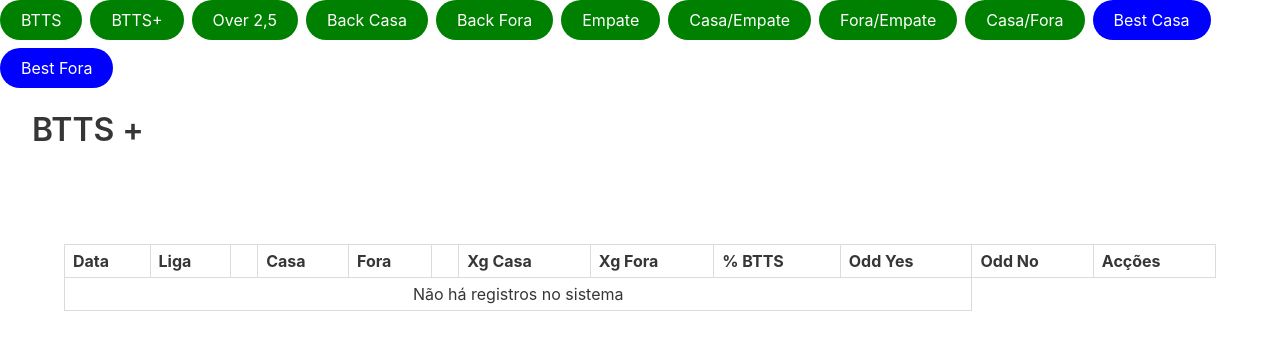
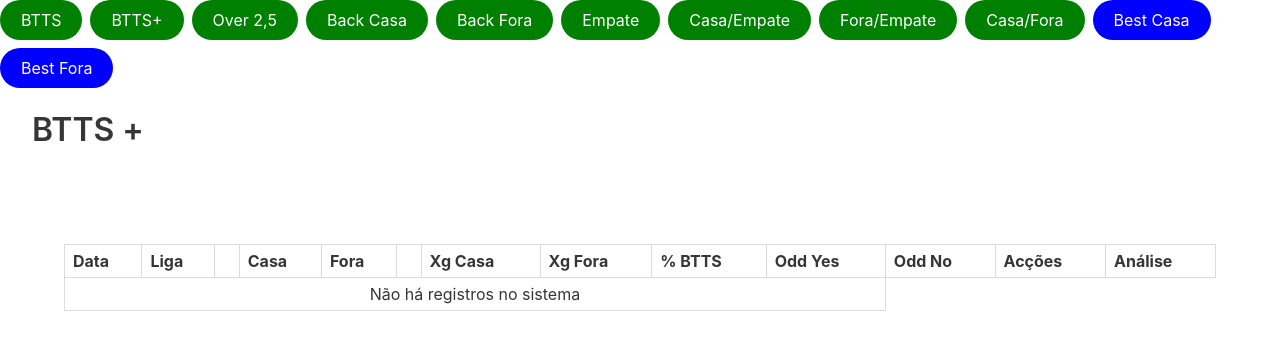
Before and after one commit to PMCB/PBet_Analyzes, a PHP site: page /index.php?vista=btts_m in a window 1280 px wide. Shown: the part 56-406 px from the top of the page. Run offline with PHP 8.4, Linux system fonts and the light colour scheme; the visitor is signed in with stand-in values (Sample User, id 1); data that the repository does not hold is empty.

Commit message:
pag analise

```diff
--- a/php/btts_m_lista.php
+++ b/php/btts_m_lista.php
@@ -38,7 +38,8 @@
                     <th>% BTTS</th>
                     <th>Odd Yes</th>
                     <th>Odd No</th>
-                    <th colspan="2">Acções</th>
+                    <th>Acções</th>
+                    <th>Análise</th>
                 </tr>
             </thead>
             <tbody>
@@ -89,7 +90,7 @@
                         <a href="index.php?vista=btts_m_bet&id_up='.$rows['id'].'" class="button is-success is-rounded is-small">Apostar</a>
                     </td>
                     <td>
-                    <a href="index.php?vista=btts_m_analise&id_up='.$rows['id'].'" class="button is-success is-rounded is-small">Analise</a>
+                    <a href="index.php?vista=btts_m_analise&id_up='.$rows['id'].'" class="button is-success is-rounded is-small">Análise</a>
                 </td>
                 </tr>
             ';
```
